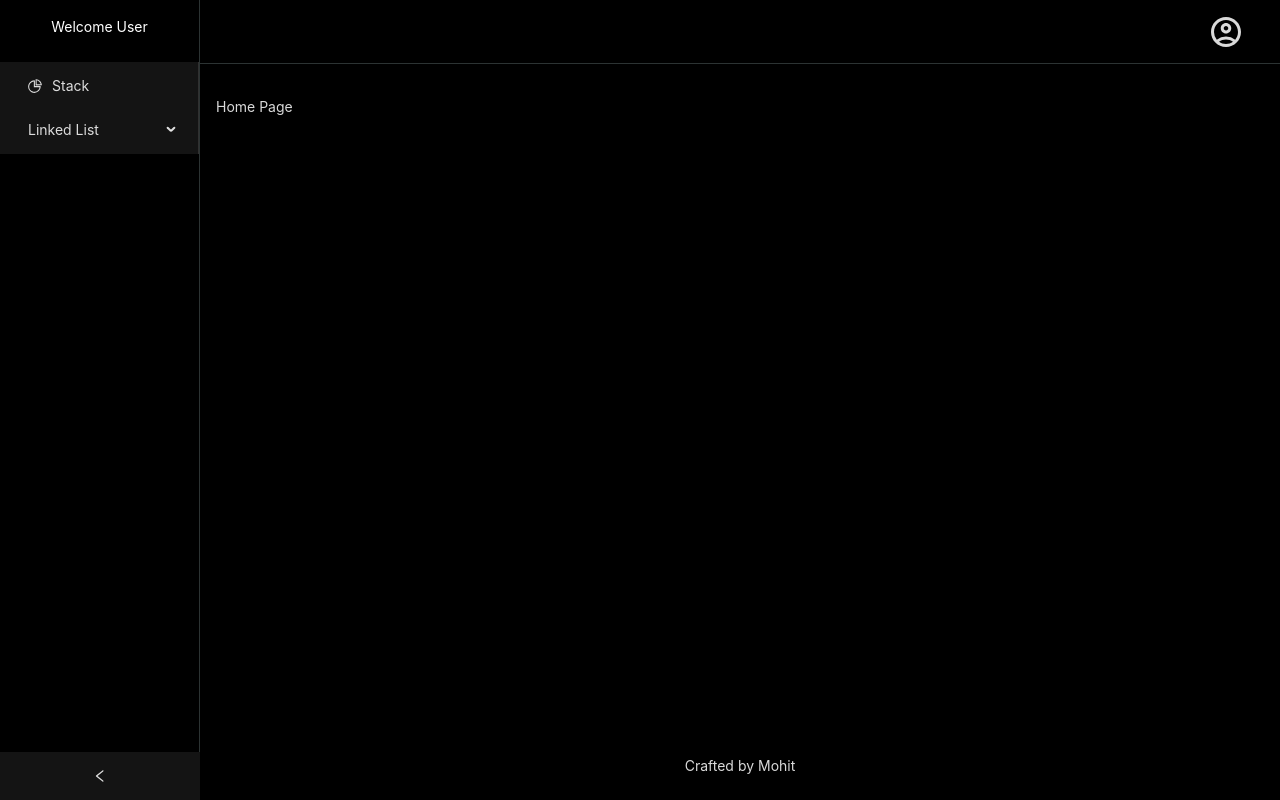
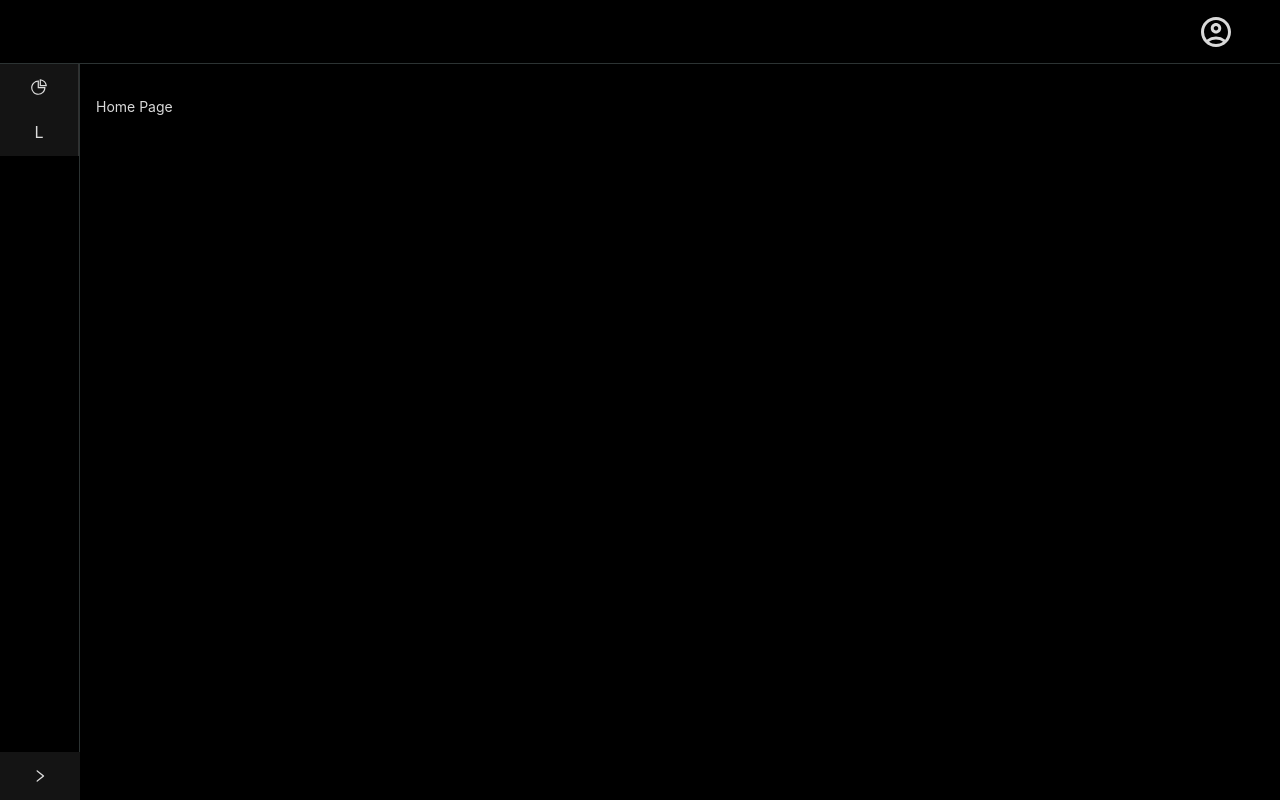
Before and after one commit to mohitgadhavi1/project_catfish, a Next.js app: page / in a window 1280 px wide. Built offline with nearby package versions, Linux system fonts and the light colour scheme.

Commit message:
implemented redux

```diff
--- a/src/app/layout.jsx
+++ b/src/app/layout.jsx
@@ -1,29 +1,36 @@
 "use client";
 import "./globals.css";
-import { Layout, ConfigProvider, theme } from "antd";
-import { useState } from "react";
-import AppHeader from "../component/layout/AppHeader";
-import AppSidebar from "../component/layout/AppSidebar";
-import AppFooter from "../component/layout/AppFooter";
-import AppBreadcrumb from "../component/layout/AppBreadcrumb";
 import { store } from "../../store";
 import { Provider } from "react-redux";
-
+import { ConfigProvider, Layout, theme } from "antd";
+import { useSelector } from "react-redux";
+import AppBreadcrumb from "@/component/layout/AppBreadcrumb";
+import AppHeader from "@/component/layout/AppHeader";
+import AppSidebar from "@/component/layout/AppSidebar";
+import AppFooter from "@/component/layout/AppFooter";
 const { Content } = Layout;
 
-// export const metadata = {
-// 	title: "Playground",
-// 	description: "comming soon",
-// };
+export default function RootLayout({ children }) {
+	return (
+		<Provider store={store}>
+			<html lang="en">
+				<body className="dark:text-white dark:bg-[#2C3333]">
+					<ChildLayout>{children}</ChildLayout>
+				</body>
+			</html>
+		</Provider>
+	);
+}
 
-export default function RootLayout({ children }) {
+function ChildLayout({ children }) {
 	const { defaultAlgorithm, darkAlgorithm } = theme;
-	const [isDarkMode, setIsDarkMode] = useState(true);
-
+	const { darkmode: isDarkMode } = useSelector((state) => state.layout);
+	//.layout.darkmode
+	console.log("isDarkMode", isDarkMode);
+	// const {
+	// 	token: { colorBgContainer },
+	// } = theme.useToken();
 	return (
-		<html lang="en">
-			<Provider store={store}>
-				<body className="dark:text-white dark:bg-[#2C3333]">
 		<ConfigProvider
 			theme={{
 				algorithm: isDarkMode ? darkAlgorithm : defaultAlgorithm,
@@ -34,9 +41,9 @@ export default function RootLayout({ children }) {
 					minHeight: "100vh",
 				}}
 			>
+				<AppHeader />
+				<Layout className="site-layout">
 					<AppSidebar />
-							<Layout className="site-layout">
-								<AppHeader />
 					<Content
 						style={{
 							margin: "0 16px",
@@ -45,12 +52,9 @@ export default function RootLayout({ children }) {
 						<AppBreadcrumb />
 						{children}
 					</Content>
-								<AppFooter />
+					{/* <AppFooter /> */}
 				</Layout>
 			</Layout>
 		</ConfigProvider>
-				</body>
-			</Provider>
-		</html>
 	);
 }
--- /dev/null
+++ b/src/app/layout.slice.js
@@ -0,0 +1,21 @@
+import { createSlice } from "@reduxjs/toolkit";
+
+const initialState = {
+	darkmode: true,
+	siderCollapsed: true,
+};
+
+export const layoutSlice = createSlice({
+	name: "layout",
+	initialState,
+	reducers: {
+		toggleDarkmode: (state) => {
+			state.darkmode = !state.darkmode;
+		},
+		toggleSidebar: (state) => {
+			state.siderCollapsed = !state.siderCollapsed;
+		},
+	},
+});
+export const { toggleDarkmode, toggleSidebar } = layoutSlice.actions;
+export default layoutSlice.reducer;
--- a/src/app/page.jsx
+++ b/src/app/page.jsx
@@ -1,13 +1,9 @@
-"use client";
 import Image from "next/image";
 // import { Inter } from "next/font/google";
-import { theme } from "antd";
+
 // const inter = Inter({ subsets: ["latin"] });
 
 export default function Home() {
-	const {
-		token: { colorBgContainer },
-	} = theme.useToken();
 	return (
 		<div
 			style={{
--- a/src/component/layout/AppSidebar.js
+++ b/src/component/layout/AppSidebar.js
@@ -1,4 +1,5 @@
-import React, { useState } from "react";
+"use client";
+import React from "react";
 import { Layout, Menu, theme } from "antd";
 import {
 	FileOutlined,
@@ -7,12 +8,12 @@ import {
 } from "@ant-design/icons";
 import Link from "next/link";
 const { Sider } = Layout;
-
+import { useSelector, useDispatch } from "react-redux";
+import { toggleSidebar } from "../../app/layout.slice";
 function AppSidebar() {
-	const [collapsed, setCollapsed] = useState(false);
-	{
-		/* <Link href={"/"}>Home</Link> */
-	}
+	const dispatch = useDispatch();
+	const { siderCollapsed: collapsed } = useSelector((state) => state.layout);
+	console.log("collapsed", collapsed);
 	const items = [
 		getItem(<Link href={"/stack"}>Stack</Link>, "1", <PieChartOutlined />),
 		getItem("Linked List", "2", null, [
@@ -33,11 +34,11 @@ function AppSidebar() {
 			}}
 			collapsible
 			collapsed={collapsed}
-			onCollapse={(value) => setCollapsed(value)}
+			onCollapse={(value) => dispatch(toggleSidebar())}
 		>
-			<div className=" min-h-[30px] flex justify-center m-4 ">
+			{/* <div className=" min-h-[30px] flex justify-center m-4 ">
 				{!collapsed && <p className="text-white">Welcome User</p>}
-			</div>
+			</div> */}
 
 			<Menu
 				// defaultSelectedKeys={["1"]}
--- a/store.js
+++ b/store.js
@@ -1,5 +1,7 @@
 import { configureStore } from "@reduxjs/toolkit";
-
+import layoutReducer from "./src/app/layout.slice";
 export const store = configureStore({
-	reducer: {},
+	reducer: {
+		layout: layoutReducer,
+	},
 });
```
Lines whose indentation alone changed are shown as unchanged.
